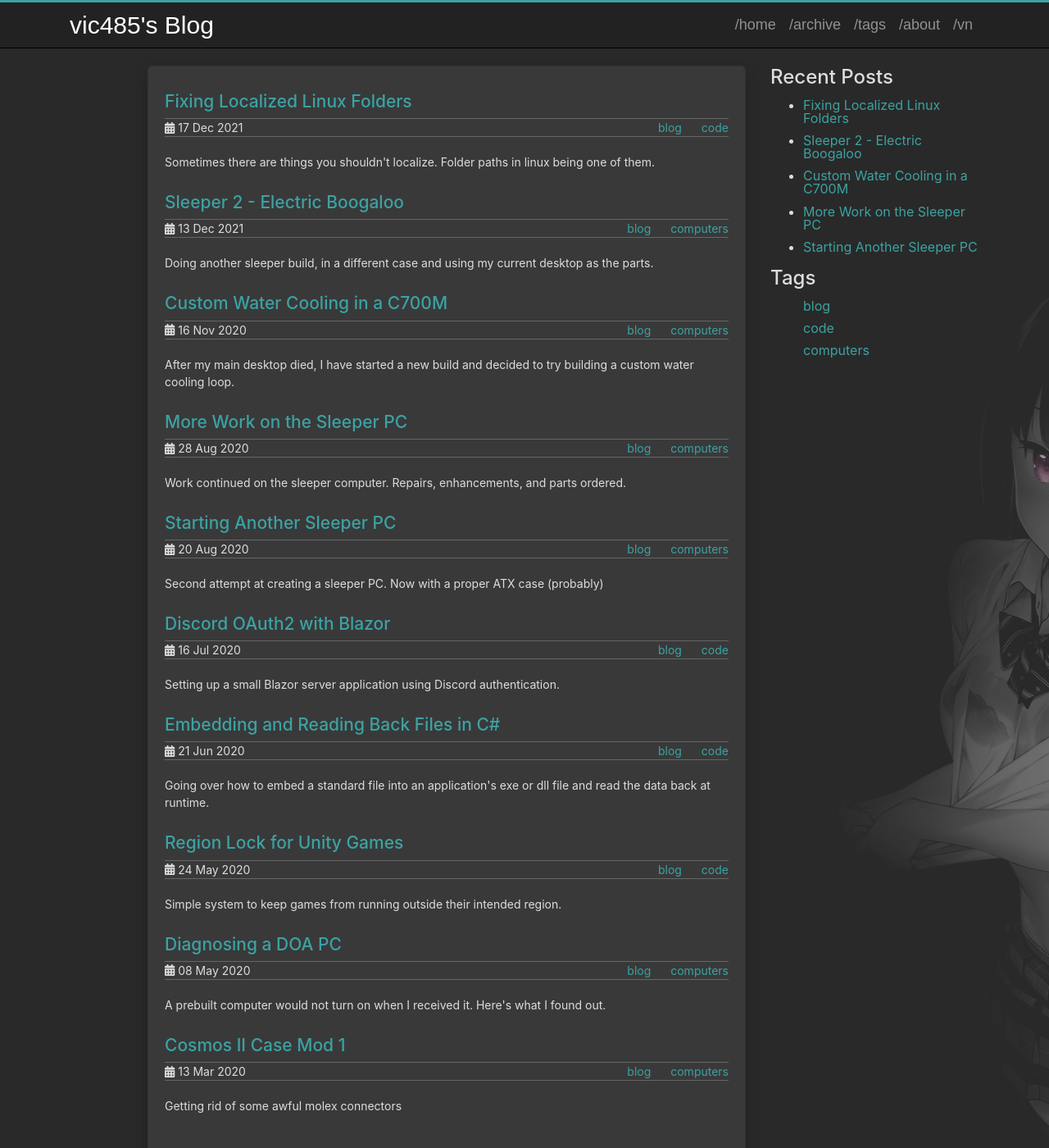
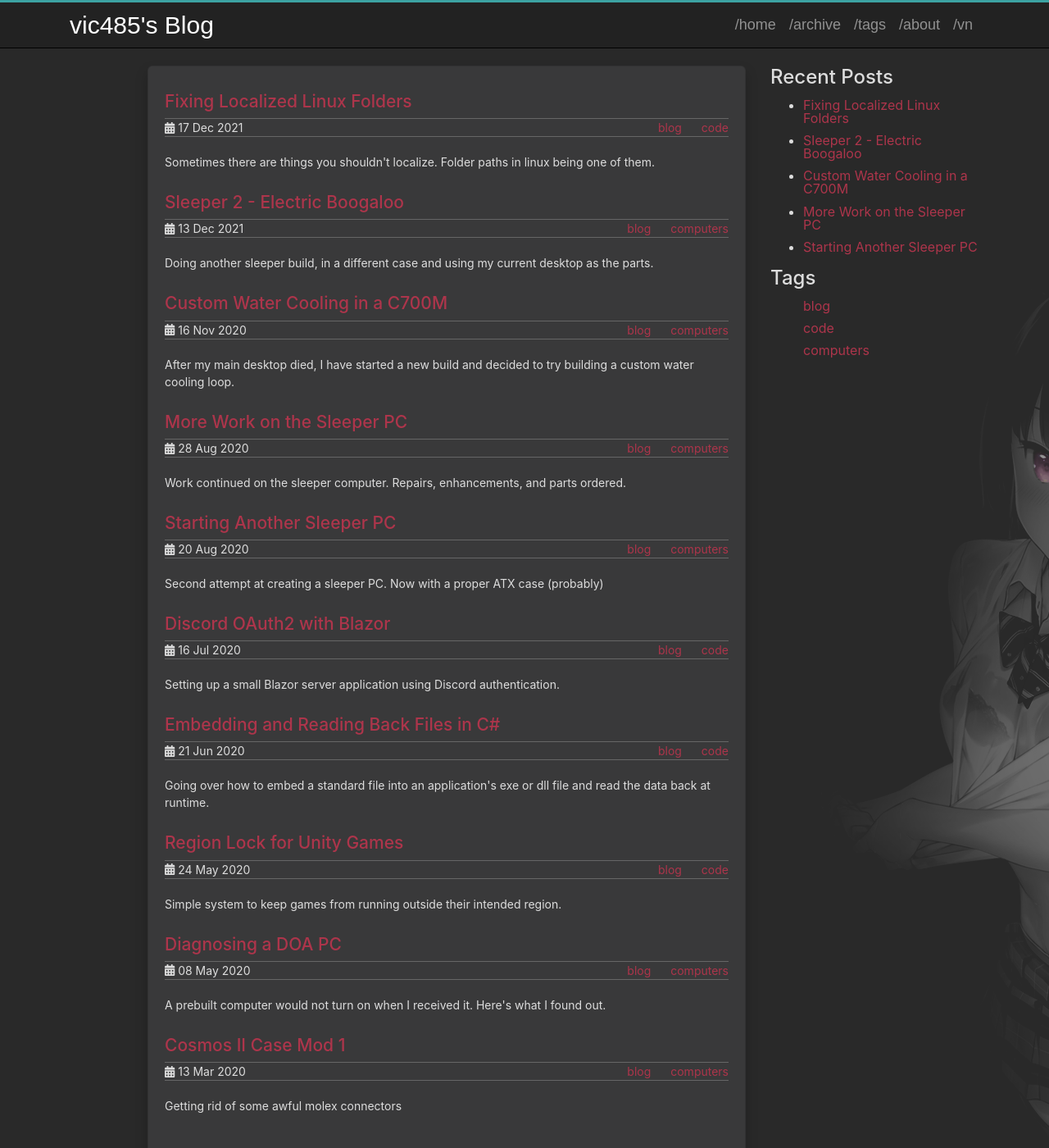
Before and after one commit to vic485/vic485.github.io, a Jekyll site: the page built from index.markdown, in a window 1280 px wide and 1400 px high. Shown: the whole window at 82% size. Built offline with Jekyll 4.4.1, drawn with Linux system fonts in a browser that asks for light colours; the list of posts is cut into pages by our own code.

Commit message:
Change Theme Color

```diff
--- a/assets/css/theme.scss
+++ b/assets/css/theme.scss
@@ -17,12 +17,13 @@
 //                    Variables
 //********************************************************
 // Several accent colors, choose one or create your own!
-$accent-color: #3CA2A2; // original =)
+//$accent-color: #3CA2A2; // original =)
 //$accent-color: #C38FD6;  // velvet
 //$accent-color: #8FD6B3;  // greenish
 //$accent-color: #35B4DE;  // bluish
 //$accent-color: #D2E354;  // yellowish
 //$accent-color: #52B54B;  // green
+$accent-color: #ad354b;
 $font-color: #dddddd;
 $background-color: #292929;
 $post-panel-color: #39393a;
```
